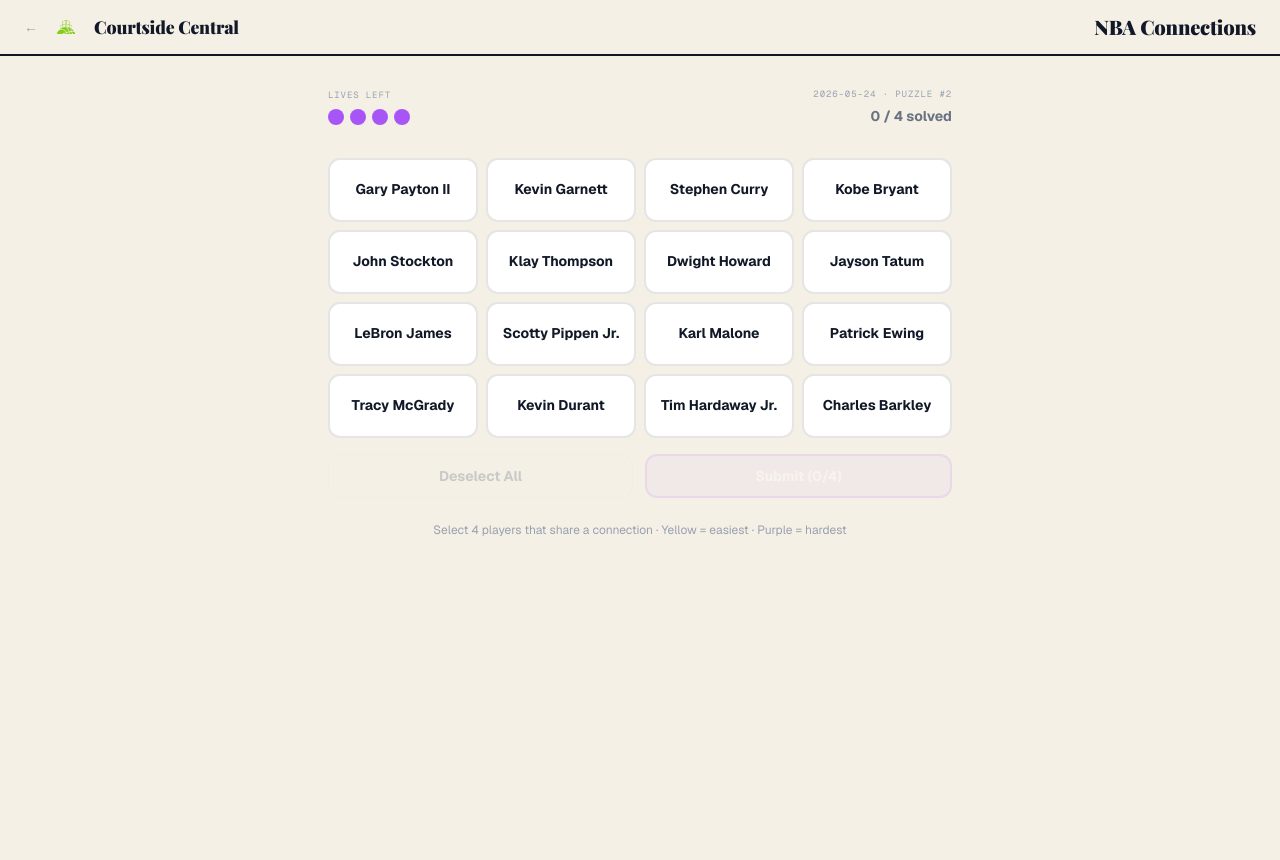
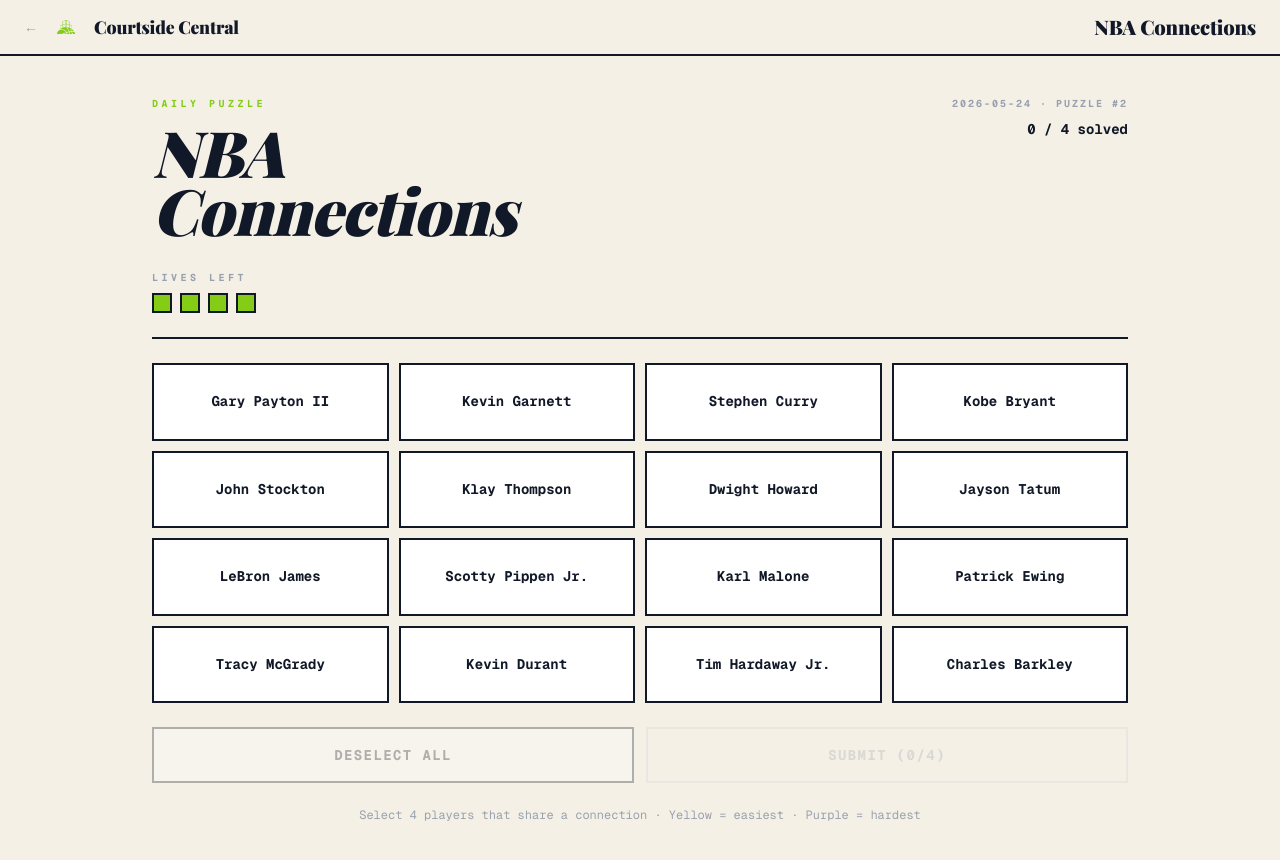
Before and after one commit to harryguanster/HoopDreams, a Next.js app: page /connections in a window 1280 px wide. Shown: the top 860 px of the page. Before the commit the page ends 800 px from the top, so only its background shows below. Built offline with nearby package versions, Linux system fonts and the light colour scheme.

Commit message:
Redesign Connections to match Auction Draft visual system; enlarge layout
Co-Authored-By: Claude Sonnet 4.6 <noreply@anthropic.com>

```diff
--- a/app/connections/page.tsx
+++ b/app/connections/page.tsx
@@ -201,14 +201,14 @@ export default function ConnectionsPage() {
 
   if (!puzzle) {
     return (
-      <div className="min-h-screen flex items-center justify-center">
+      <div className="min-h-screen flex items-center justify-center" style={{ background: "#f4f0e6" }}>
         <p className="text-gray-400 text-xs font-mono uppercase tracking-widest">Loading…</p>
       </div>
     );
   }
 
   return (
-    <div className="min-h-screen">
+    <div className="min-h-screen" style={{ background: "#f4f0e6" }}>
       <style>{`
         @keyframes shake {
           0%,100%{transform:translateX(0)}
@@ -224,31 +224,44 @@ export default function ConnectionsPage() {
 
       <GameHeader title="NBA Connections" />
 
-      <main className="max-w-2xl mx-auto px-4 sm:px-6 py-8 pb-20">
+      <main className="max-w-5xl mx-auto px-6 py-10 pb-20">
 
-        {/* Top row: lives + progress */}
-        <div className="flex items-center justify-between mb-5">
+        {/* Header: title + meta */}
+        <div className="flex items-start justify-between mb-8">
           <div>
-            <p className="text-[9px] font-mono uppercase tracking-widest text-gray-400 mb-1.5">Lives Left</p>
-            <div className="flex gap-1.5">
+            <p className="font-mono font-bold uppercase tracking-[0.35em] text-[10px] text-[#84cc16] mb-3">Daily Puzzle</p>
+            <h1 className="font-playfair font-black italic text-[#111827]" style={{ fontSize: "clamp(2.8rem, 5vw, 4.5rem)", letterSpacing: "-0.02em", lineHeight: 0.9 }}>
+              NBA<br />Connections
+            </h1>
+          </div>
+          <div className="text-right">
+            <p className="font-mono font-bold uppercase tracking-[0.2em] text-[10px] text-gray-400 mb-2">
+              {getTodayStr()} · Puzzle #{puzzle.id + 1}
+            </p>
+            <p className="font-mono font-bold text-[#111827] text-sm">
+              {solvedColors.length} / {puzzle.categories.length} solved
+            </p>
+          </div>
+        </div>
+
+        {/* Lives */}
+        <div className="mb-6">
+          <p className="font-mono font-bold uppercase tracking-[0.35em] text-[10px] text-gray-400 mb-2">Lives Left</p>
+          <div className="flex gap-2">
             {Array.from({ length: MAX_LIVES }).map((_, i) => (
               <div
                 key={i}
-                  className="w-4 h-4 rounded-full transition-all duration-300"
-                  style={{ background: i < livesLeft ? "#a855f7" : "rgba(0,0,0,0.12)" }}
+                className="w-5 h-5 border-2 transition-all duration-300"
+                style={{
+                  borderColor: "#111827",
+                  background: i < livesLeft ? "#84cc16" : "transparent",
+                }}
               />
             ))}
           </div>
         </div>
-          <div className="text-right">
-            <p className="text-[9px] font-mono uppercase tracking-widest text-gray-400 mb-1">
-              {getTodayStr()} · Puzzle #{puzzle.id + 1}
-            </p>
-            <p className="text-sm font-bold text-gray-500">
-              {solvedColors.length} / {puzzle.categories.length} solved
-            </p>
-          </div>
-        </div>
+
+        <div style={{ borderTop: "2px solid #111827", marginBottom: "24px" }} />
 
         {/* Feedback */}
         <AnimatePresence>
@@ -259,8 +272,8 @@ export default function ConnectionsPage() {
               animate={{ opacity: 1, y: 0 }}
               exit={{ opacity: 0, y: -8 }}
               transition={{ duration: 0.2 }}
-              className="text-center text-sm font-bold mb-3"
-              style={{ color: feedback.ok ? "#4ade80" : "#f87171" }}
+              className="text-center font-mono font-bold text-sm mb-4 uppercase tracking-[0.1em]"
+              style={{ color: feedback.ok ? "#84cc16" : "#ef4444" }}
             >
               {feedback.msg}
             </motion.div>
@@ -268,46 +281,48 @@ export default function ConnectionsPage() {
         </AnimatePresence>
 
         {/* Solved category banners */}
-        <div className="flex flex-col gap-2 mb-3">
-          {sortedSolved.map(cat => (
+        {(sortedSolved.length > 0 || unsolvedCategories.length > 0) && (
+          <div className="flex flex-col mb-4" style={{ border: "2px solid #111827" }}>
+            {sortedSolved.map((cat, i) => (
               <motion.div
                 key={cat.color}
-              initial={{ opacity: 0, scale: 0.95 }}
-              animate={{ opacity: 1, scale: 1 }}
+                initial={{ opacity: 0, y: -8 }}
+                animate={{ opacity: 1, y: 0 }}
                 transition={{ type: "spring", stiffness: 260, damping: 20 }}
-              className="w-full rounded-xl px-4 py-3 text-center"
+                className="px-6 py-4 text-center"
                 style={{
                   background: COLOR_HEX[cat.color].bg,
                   color: COLOR_HEX[cat.color].text,
+                  borderBottom: i < sortedSolved.length - 1 || unsolvedCategories.length > 0 ? "2px solid #111827" : undefined,
                 }}
               >
-              <p className="font-bold text-sm uppercase tracking-wide leading-tight">{cat.title}</p>
-              <p className="text-xs opacity-75 mt-0.5">{cat.members.join(" · ")}</p>
+                <p className="font-mono font-bold text-sm uppercase tracking-[0.2em] leading-tight">{cat.title}</p>
+                <p className="font-mono text-xs opacity-75 mt-1">{cat.members.join(" · ")}</p>
               </motion.div>
             ))}
-
-          {/* Revealed unsolved categories (game over) */}
-          {unsolvedCategories.map(cat => (
+            {unsolvedCategories.map((cat, i) => (
               <motion.div
                 key={cat.color}
-              initial={{ opacity: 0, scale: 0.95 }}
-              animate={{ opacity: 1, scale: 1 }}
+                initial={{ opacity: 0, y: -8 }}
+                animate={{ opacity: 1, y: 0 }}
                 transition={{ type: "spring", stiffness: 260, damping: 20 }}
-              className="w-full rounded-xl px-4 py-3 text-center opacity-60"
+                className="px-6 py-4 text-center opacity-50"
                 style={{
                   background: COLOR_HEX[cat.color].bg,
                   color: COLOR_HEX[cat.color].text,
+                  borderBottom: i < unsolvedCategories.length - 1 ? "2px solid #111827" : undefined,
                 }}
               >
-              <p className="font-bold text-sm uppercase tracking-wide leading-tight">{cat.title}</p>
-              <p className="text-xs opacity-75 mt-0.5">{cat.members.join(" · ")}</p>
+                <p className="font-mono font-bold text-sm uppercase tracking-[0.2em] leading-tight">{cat.title}</p>
+                <p className="font-mono text-xs opacity-75 mt-1">{cat.members.join(" · ")}</p>
               </motion.div>
             ))}
           </div>
+        )}
 
         {/* Tile grid */}
         {!revealedAll && (
-          <div className={`grid grid-cols-4 gap-2 mb-4 ${shake ? "shake" : ""}`}>
+          <div className={`grid grid-cols-4 gap-2.5 mb-6 ${shake ? "shake" : ""}`}>
             <AnimatePresence>
               {visibleTiles.map(name => {
                 const isSel = selected.includes(name);
@@ -315,17 +330,16 @@ export default function ConnectionsPage() {
                   <motion.button
                     key={name}
                     layout
-                    initial={{ opacity: 0, scale: 0.85 }}
+                    initial={{ opacity: 0, scale: 0.9 }}
                     animate={{ opacity: 1, scale: 1 }}
-                    exit={{ opacity: 0, scale: 0.85 }}
+                    exit={{ opacity: 0, scale: 0.9 }}
                     transition={{ duration: 0.18 }}
                     onClick={() => toggleSelect(name)}
-                    className="relative rounded-xl py-4 px-1 text-center text-xs sm:text-sm font-bold transition-colors duration-150 leading-tight"
+                    className="py-7 px-3 text-center font-mono font-bold text-sm transition-colors duration-150 leading-tight border-2"
                     style={{
                       background: isSel ? "#84cc16" : "white",
-                      border: isSel ? "2px solid #65a30d" : "2px solid rgba(0,0,0,0.1)",
-                      color: isSel ? "#111827" : "#111827",
-                      minHeight: 64,
+                      borderColor: isSel ? "#65a30d" : "#111827",
+                      color: "#111827",
                     }}
                   >
                     {name}
@@ -336,25 +350,23 @@ export default function ConnectionsPage() {
           </div>
         )}
 
-        {/* Buttons */}
+        {/* Action buttons */}
         {!gameOver && (
-          <div className="flex gap-3 mb-4">
+          <div className="flex gap-3 mb-6">
             <button
               onClick={() => setSelected([])}
               disabled={selected.length === 0}
-              className="flex-1 py-2.5 rounded-xl text-sm font-bold border border-gray-200 text-gray-500 hover:text-[#111827] hover:border-gray-400 transition-colors disabled:opacity-30"
+              className="flex-1 py-4 font-mono font-bold text-sm uppercase tracking-[0.1em] border-2 border-[#111827] bg-white text-[#111827] hover:bg-gray-100 transition-colors disabled:opacity-30"
             >
               Deselect All
             </button>
             <button
               onClick={submit}
               disabled={selected.length !== 4}
-              className="flex-1 py-2.5 rounded-xl text-sm font-bold transition-all duration-150 disabled:opacity-30"
-              style={{
-                background: selected.length === 4 ? "#a855f7" : "rgba(168,85,247,0.15)",
-                color: "#fff",
-                border: "2px solid rgba(168,85,247,0.4)",
-              }}
+              className="flex-1 py-4 font-mono font-bold text-sm uppercase tracking-[0.1em] border-2 transition-colors disabled:opacity-30"
+              style={selected.length === 4
+                ? { background: "#111827", borderColor: "#111827", color: "#84cc16" }
+                : { background: "#f4f0e6", borderColor: "#d1d5db", color: "#9ca3af" }}
             >
               Submit ({selected.length}/4)
             </button>
@@ -367,29 +379,35 @@ export default function ConnectionsPage() {
             initial={{ opacity: 0, y: 12 }}
             animate={{ opacity: 1, y: 0 }}
             transition={{ type: "spring", stiffness: 280, damping: 24 }}
-            className="mt-4 text-center py-6 bg-white border border-gray-200 rounded-2xl shadow-sm"
+            className="mt-4 border-2 border-[#111827] overflow-hidden"
           >
-            <div className="text-4xl mb-3">{won ? "🏆" : "💔"}</div>
-            <h2 className="text-xl font-bebas tracking-widest text-[#111827] mb-1">
-              {won ? "Genius!" : "Better luck tomorrow"}
+            <div className="px-8 py-6 text-center" style={{ background: won ? "#84cc16" : "#111827" }}>
+              <p className="font-mono font-bold uppercase tracking-[0.35em] text-[10px] mb-3" style={{ color: won ? "#111827" : "#84cc16" }}>
+                {won ? "Well Done" : "Game Over"}
+              </p>
+              <h2 className="font-playfair font-black italic" style={{ fontSize: "clamp(2.5rem, 5vw, 4rem)", letterSpacing: "-0.02em", lineHeight: 0.9, color: won ? "#111827" : "#ffffff" }}>
+                {won ? "Genius!" : "Better Luck\nTomorrow"}
               </h2>
-            <p className="text-sm text-gray-500 mb-5">
+            </div>
+            <div className="px-8 py-6 text-center" style={{ background: won ? "#f4f0e6" : "#f4f0e6" }}>
+              <p className="font-mono text-sm text-gray-500 mb-6">
                 {won
-                ? `Solved in ${MAX_LIVES - livesLeft} mistake${MAX_LIVES - livesLeft === 1 ? "" : "s"}`
+                  ? `Solved with ${MAX_LIVES - livesLeft} mistake${MAX_LIVES - livesLeft === 1 ? "" : "s"}`
                   : `${solvedColors.length} / ${puzzle.categories.length} categories solved`}
               </p>
               <button
                 onClick={restart}
-              className="bg-purple-600 hover:bg-purple-500 text-white font-bold px-6 py-2.5 rounded-xl transition-colors"
+                className="px-12 py-4 font-mono font-bold uppercase tracking-[0.2em] text-sm border-2 border-[#111827] bg-[#111827] text-[#84cc16] hover:bg-[#1f2937] transition-colors"
               >
                 Play Again
               </button>
+            </div>
           </motion.div>
         )}
 
         {/* Instructions */}
         {!gameOver && solvedColors.length === 0 && (
-          <p className="text-center text-xs text-gray-400 mt-6">
+          <p className="text-center font-mono text-xs text-gray-400 mt-2">
             Select 4 players that share a connection · Yellow = easiest · Purple = hardest
           </p>
         )}
```
Lines whose indentation alone changed are shown as unchanged.
